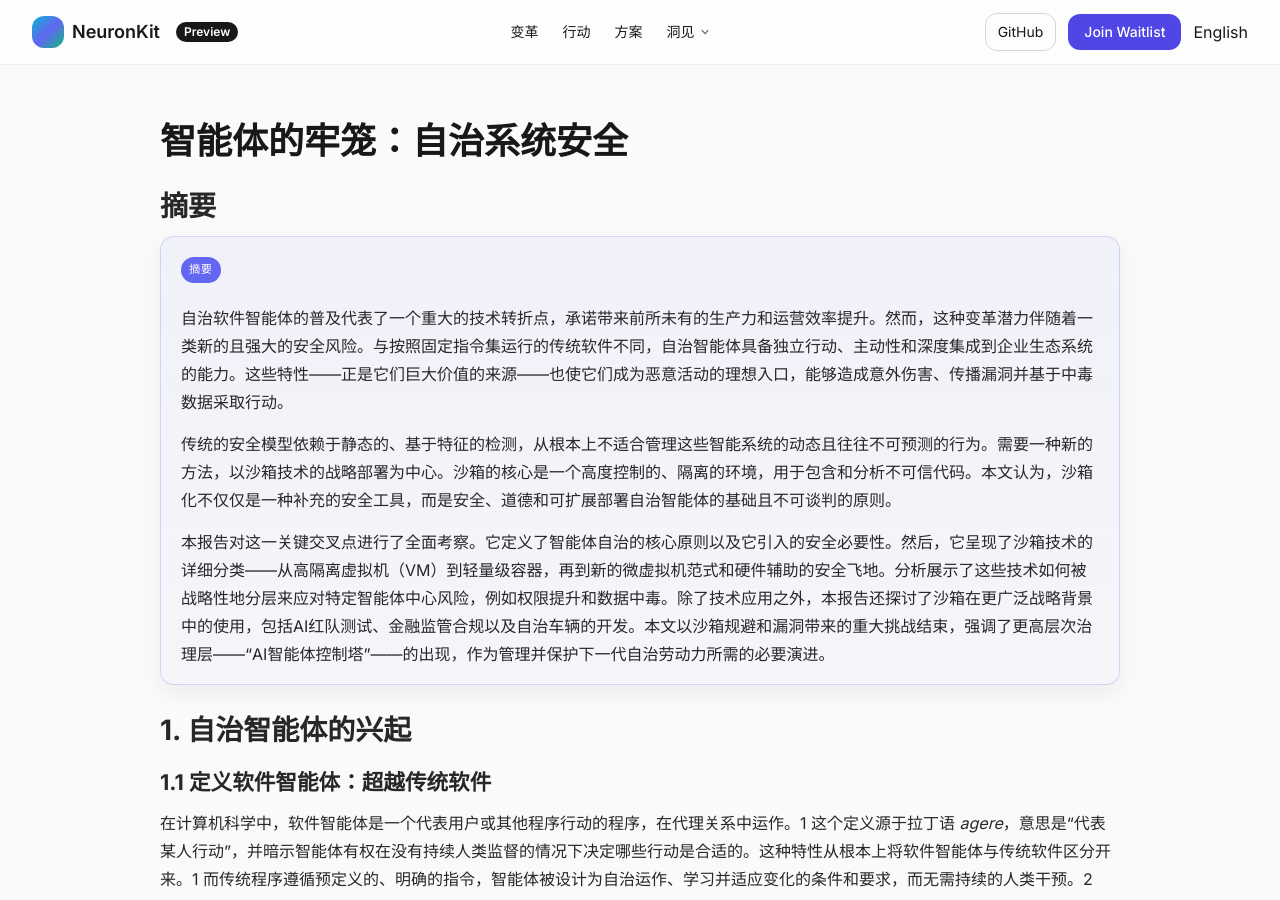
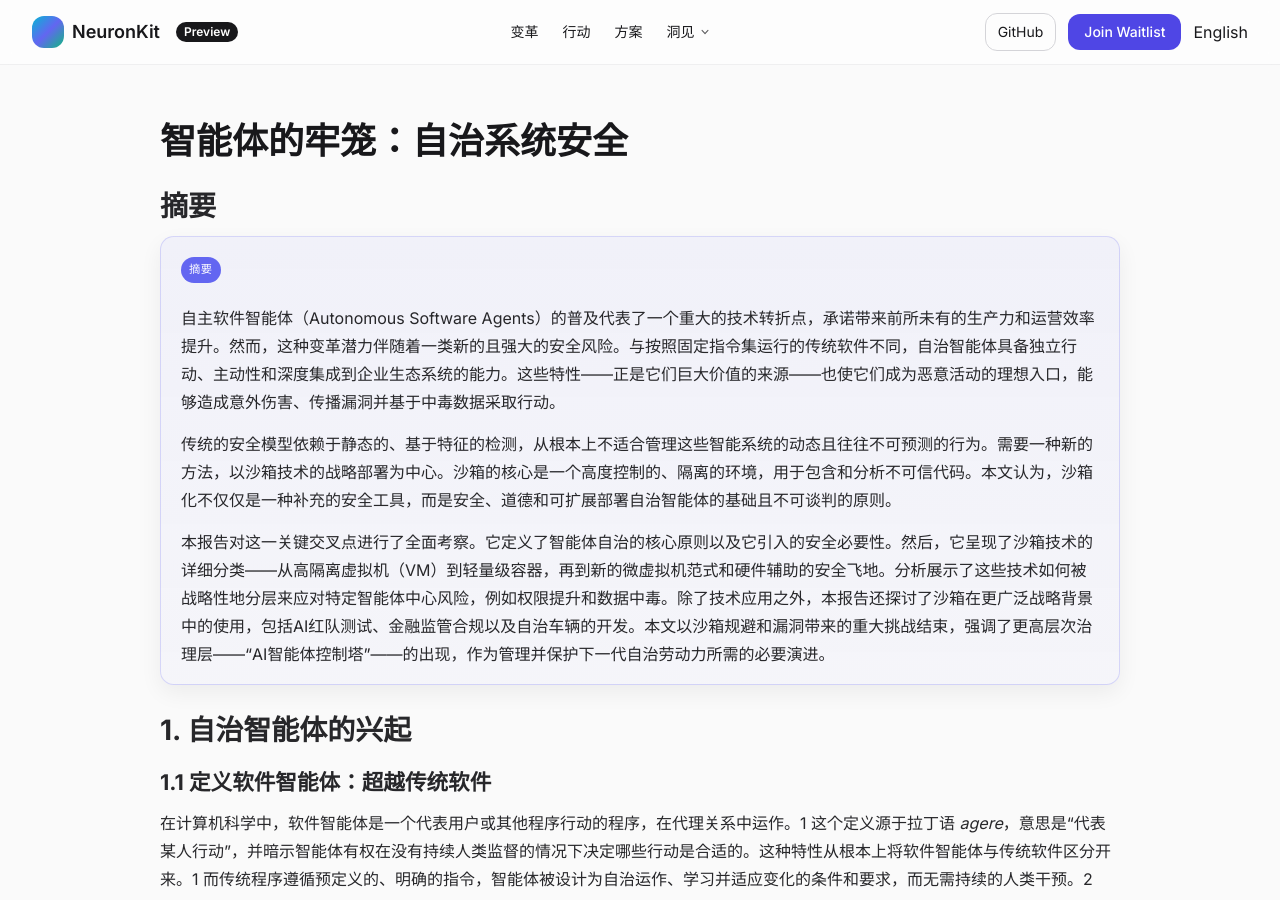
Before and after one commit to finogeeks/finogeeks.github.io, a Jekyll site: the page built from zh/neuronkit/insights/Agent_cage.md, in a window 1280 px wide and 900 px high. Built offline with Jekyll 4.4.1, drawn with Linux system fonts in a browser that asks for light colours; nearby versions of some CDN libraries.

Commit message:
change some chinese translation

```diff
--- a/zh/neuronkit/insights/Agent_cage.md
+++ b/zh/neuronkit/insights/Agent_cage.md
@@ -8,7 +8,7 @@ permalink: /zh/neuronkit/insights/agent-cage/
 
 ## **摘要**
 
-自治软件智能体的普及代表了一个重大的技术转折点，承诺带来前所未有的生产力和运营效率提升。然而，这种变革潜力伴随着一类新的且强大的安全风险。与按照固定指令集运行的传统软件不同，自治智能体具备独立行动、主动性和深度集成到企业生态系统的能力。这些特性——正是它们巨大价值的来源——也使它们成为恶意活动的理想入口，能够造成意外伤害、传播漏洞并基于中毒数据采取行动。
+自主软件智能体（Autonomous Software Agents）的普及代表了一个重大的技术转折点，承诺带来前所未有的生产力和运营效率提升。然而，这种变革潜力伴随着一类新的且强大的安全风险。与按照固定指令集运行的传统软件不同，自治智能体具备独立行动、主动性和深度集成到企业生态系统的能力。这些特性——正是它们巨大价值的来源——也使它们成为恶意活动的理想入口，能够造成意外伤害、传播漏洞并基于中毒数据采取行动。
 
 传统的安全模型依赖于静态的、基于特征的检测，从根本上不适合管理这些智能系统的动态且往往不可预测的行为。需要一种新的方法，以沙箱技术的战略部署为中心。沙箱的核心是一个高度控制的、隔离的环境，用于包含和分析不可信代码。本文认为，沙箱化不仅仅是一种补充的安全工具，而是安全、道德和可扩展部署自治智能体的基础且不可谈判的原则。
 
```
